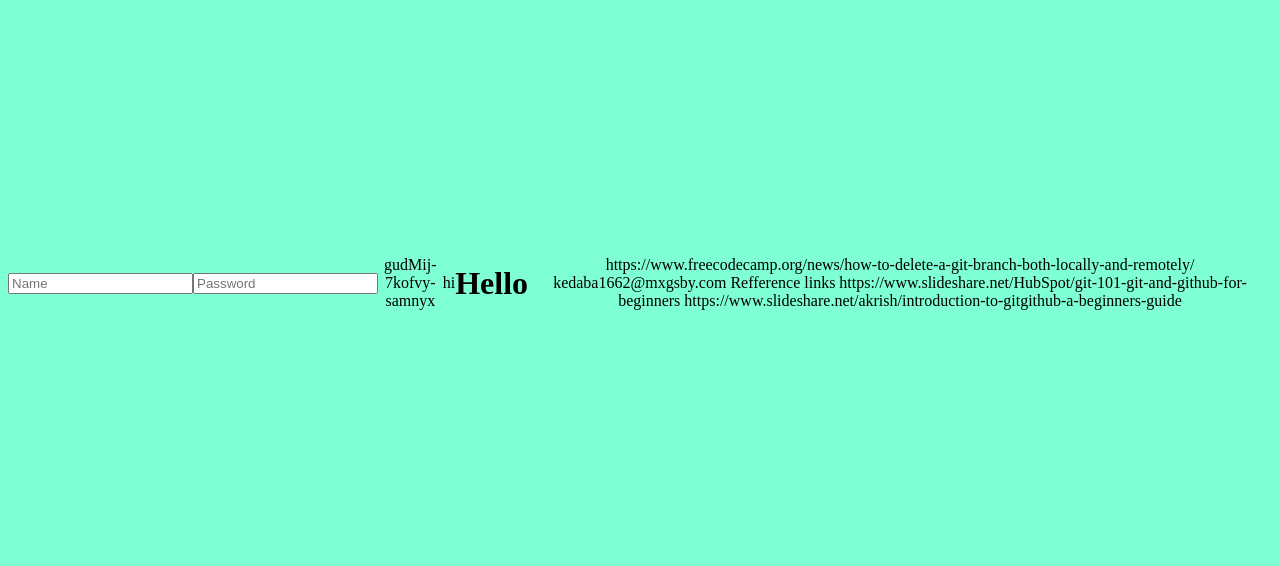
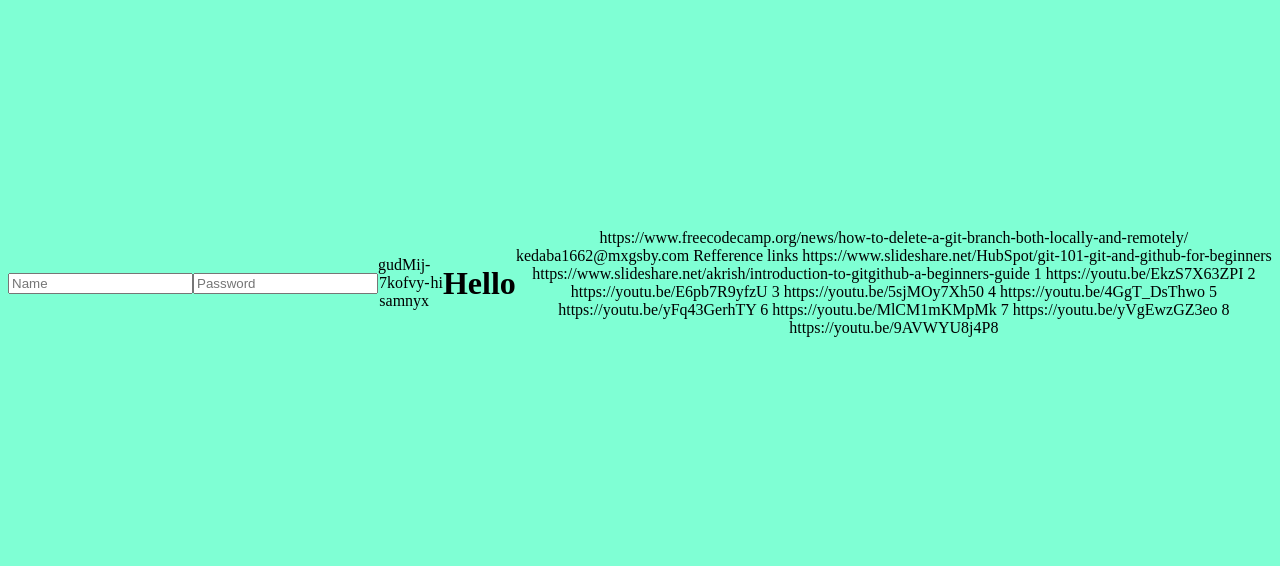
Before and after one commit to MilynSJEC/MiniWebsite, a plain HTML site: page index.html in a window 1280 px wide. Shown: the part 5-571 px from the top of the page. Drawn offline with Linux system fonts and the light colour scheme.

Commit message:
added new yt links

```diff
--- a/index.html
+++ b/index.html
@@ -26,3 +26,20 @@ Refference links
 https://www.slideshare.net/HubSpot/git-101-git-and-github-for-beginners
 
 https://www.slideshare.net/akrish/introduction-to-gitgithub-a-beginners-guide
+1
+https://youtu.be/EkzS7X63ZPI
+2
+https://youtu.be/E6pb7R9yfzU
+3
+https://youtu.be/5sjMOy7Xh50
+4
+https://youtu.be/4GgT_DsThwo
+5
+https://youtu.be/yFq43GerhTY
+6
+https://youtu.be/MlCM1mKMpMk
+
+7
+https://youtu.be/yVgEwzGZ3eo
+8
+https://youtu.be/9AVWYU8j4P8
```
